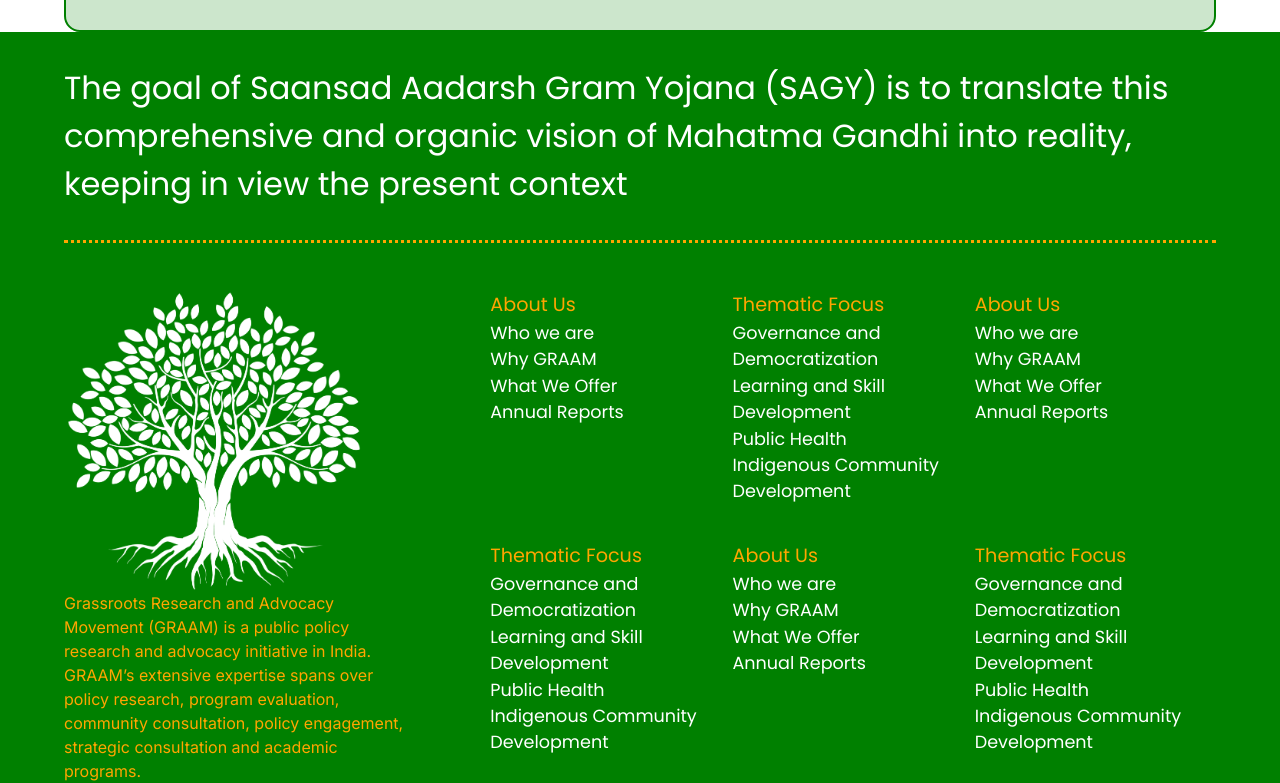
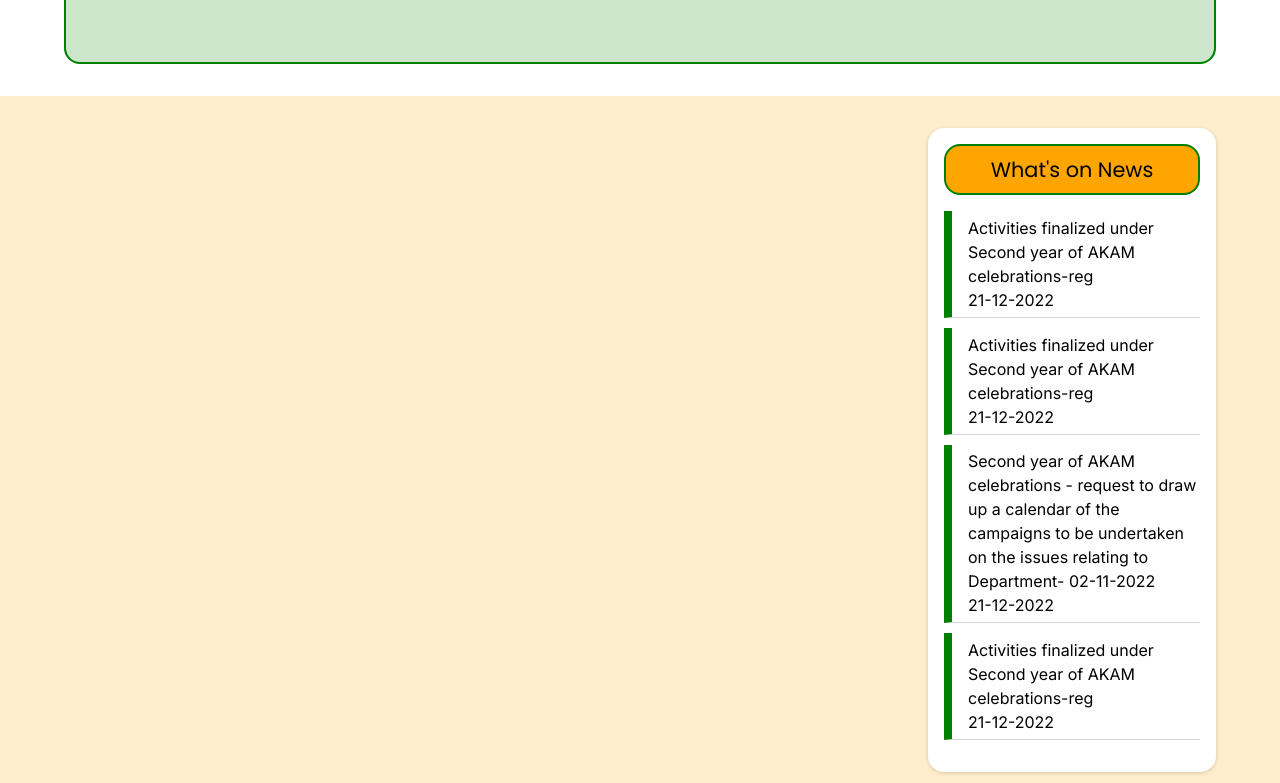
Before and after one commit to DeepakReddyG/SmartVillage, a Next.js app in the folder client/: page / in a window 1280 px wide. Shown: the part 712-1495 px from the top of the page. Built offline with nearby package versions, Linux system fonts and the light colour scheme.

Commit message:
section three in progress, only news part built

```diff
--- a/client/app/globals.css
+++ b/client/app/globals.css
@@ -22,6 +22,7 @@
 
 .home-two {
   width: 100%;
+  padding: 2rem 0rem;
 }
 .home-two-in {
   width: 90%;
@@ -112,13 +113,74 @@
 
 
 
+.home-three {
+  width: 100%;
+  background-color: rgb(255,165,0, 0.2);
+}
+.home-three-in {
+  width: 90%;
+  margin: auto;
+  padding: 2rem 0rem;
+}
+.home-three-one {
+  width: 100%;
+}
+.home-three-one-in {
+  width: 100%;
+  display: flex;
+}
 
+.home-three-one-in-one {
+  width: 75%;
+}
+.home-three-one-in-one-in {
+  width: 100%;
+}
+.home-three-one-in-two {
+  width: 25%;
+}
+.home-three-one-in-two-in {
+  width: 100%;
+}
+.home-three-one-in-two-in-box {
+  background-color: white;
+  box-shadow: rgba(0, 0, 0, 0.16) 0px 1px 4px;
+  border-radius: 1rem;
+}
+.home-three-one-in-two-in-box-in {
+  padding: 1rem;
+}
+.htoitibi-header {
+  border: 2px solid green;
+  padding: 0.5rem;
+  background-color: orange;
+  border-radius: 1rem;
+}
+.htoitibi-header-in {
+  width: 100%;
+  display: flex;
+  align-items: center;
+  justify-content: center;
+}
+.htoitibi-header-in h2 {
+  font-family: 'Poppins', sans-serif;
+  font-weight: 400;
+  color: black;
+  font-size: 1.3rem;
+}
 
-
-
-
-
-
+.htoitibi-boxes {
+  display: flex;
+  flex-direction: column;
+  row-gap: 10px;
+  padding: 1rem 0rem;
+}
+.htoitibi-box {
+  border-left: 0.5rem solid green;
+  padding: 0.3rem 0rem;
+  border-bottom: 1px solid lightgrey;
+  padding-left: 1rem;
+}
 
 
 
--- a/client/app/page.js
+++ b/client/app/page.js
@@ -99,6 +99,66 @@ export default function Home() {
                 </div>
               </div>
             </div>
+
+
+
+            <div className="home-three">
+              <div className="home-three-in">
+                <div className="home-three-header">
+                  <div className="home-three-header-in">
+
+                  </div>
+                </div>
+                <div className="home-three-one">
+                  <div className="home-three-one-in">
+                    <div className="home-three-one-in-one">
+                      <div className="home-three-one-in-one-in">
+
+                      </div>
+                    </div>
+                    <div className="home-three-one-in-two">
+                      <div className="home-three-one-in-two-in">
+                          <div className="home-three-one-in-two-in-box">
+                            <div className="home-three-one-in-two-in-box-in">
+                              <div className="htoitibi-header">
+                                <div className="htoitibi-header-in">
+                                  <h2>What's on News</h2>
+                                </div>
+                              </div>
+                              <div className="htoitibi-boxes">
+                                <div className="htoitibi-box">
+                                  <div className="htoitibi-box-in">
+                                    <p>Activities finalized under Second year of AKAM celebrations-reg</p>
+                                    <p>21-12-2022</p>
+                                  </div>
+                                </div>
+                                <div className="htoitibi-box">
+                                  <div className="htoitibi-box-in">
+                                    <p>Activities finalized under Second year of AKAM celebrations-reg</p>
+                                    <p>21-12-2022</p>
+                                  </div>
+                                </div>
+                                <div className="htoitibi-box">
+                                  <div className="htoitibi-box-in">
+                                    <p>Second year of AKAM celebrations - request to draw up a calendar of the campaigns to be undertaken on the issues relating to Department- 02-11-2022</p>
+                                    <p>21-12-2022</p>
+                                  </div>
+                                </div>
+                                <div className="htoitibi-box">
+                                  <div className="htoitibi-box-in">
+                                    <p>Activities finalized under Second year of AKAM celebrations-reg</p>
+                                    <p>21-12-2022</p>
+                                  </div>
+                                </div>
+                              </div>
+                            </div>
+                          </div>
+                      </div>
+                    </div>
+                  </div>
+                </div>
+              </div>
+            </div>
         </div>
       </div>
     )
--- a/client/package.json
+++ b/client/package.json
@@ -9,9 +9,10 @@
     "lint": "next lint"
   },
   "dependencies": {
+    "next": "14.0.4",
     "react": "^18",
     "react-dom": "^18",
-    "next": "14.0.4"
+    "swiper": "^11.0.5"
   },
   "devDependencies": {
     "autoprefixer": "^10.0.1",
```
Also changed, not shown: 1 other file (tests, documents, lock files or other folders).
